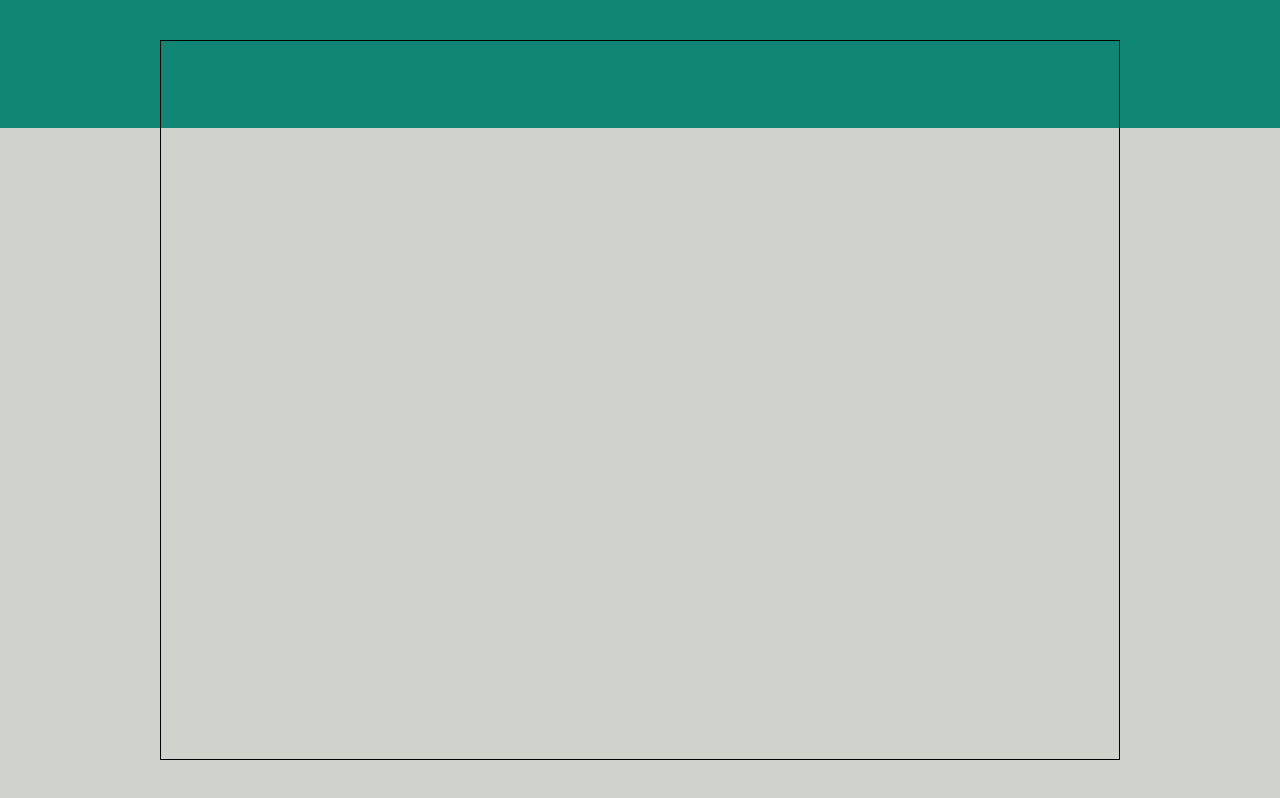
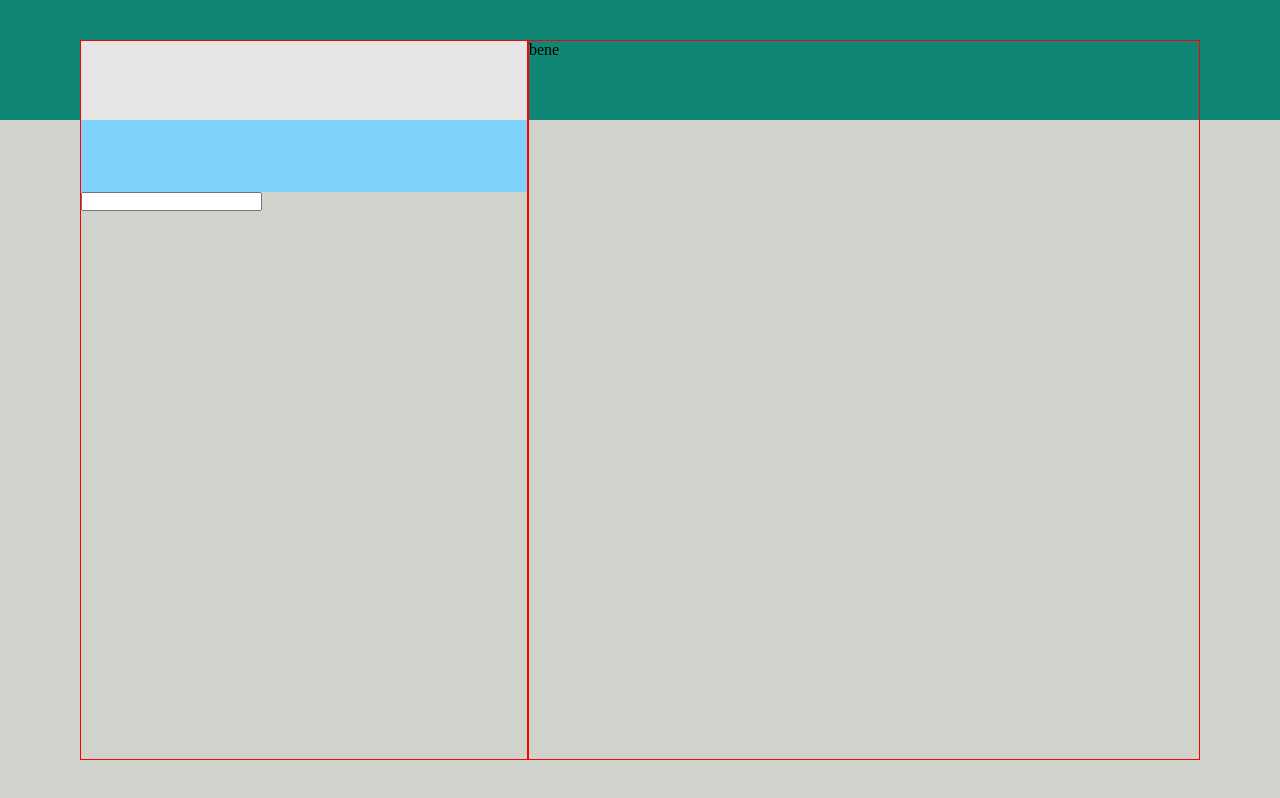
Before and after one commit to Alfredloz/vue-boolzapp, a plain HTML site: page milestone1/index.html in a window 1280 px wide. Drawn offline with nearby package versions, Linux system fonts and the light colour scheme.

Commit message:
impostazione sezione rubrica e user

```diff
--- a/milestone1/assets/css/style.css
+++ b/milestone1/assets/css/style.css
@@ -3,6 +3,9 @@
     padding: 0;
     margin: 0;
     box-sizing: border-box;
+}
+body{
+    background-color: rgb(208, 211, 204	);
 }
 /* /general setting */
 /* utility classes */
@@ -14,22 +17,42 @@
 .bg_ban_top{
    position: relative;
    background-color: rgb(16, 134, 117);
-   height: 8rem;
+   height: 7.5rem;
    width: 100%;
    justify-content: space-around;
 }
-.bg_ban_bottom{
-    background-color: rgb(208, 211, 204	);
-    height: 60rem;
-    width: 100%;
-}
+
 /* /backgrounds for app */
 /* userbox & chatbox */
-/* /userbox & chatbox */
+/* /userbox */
 .container_app{
     position: absolute;
     margin-top: 40px;
     height: 45rem;
-    width: 60rem;
-    border: 1px solid black;
+    width: 70rem;
 }
+.user_box{
+    width: 40%;
+    height: 100%;
+    border: 1px solid red;
+}
+/* login user */
+.login_user{
+    width: 100%;
+    height: 11%;
+    background-color: rgb(229, 229,	229	);
+}
+.notify_box{
+    width: 100%;
+    height: 10%;
+    background-color: rgb(126, 210, 251	);
+}
+/* /login user */
+/* /userbox */
+/* chatbox */
+.chat_box{
+    width: 60%;
+    height: 100%;
+    border: 1px solid red;
+}
+/* /chatbox */
--- a/milestone1/index.html
+++ b/milestone1/index.html
@@ -13,10 +13,17 @@
         <div class="bg_ban_top d_flex">
             <div class="container_app d_flex">
                 <div class="user_box">
+                    <div class="login_user"></div>
+                    <div class="notify_box">
 
+                    </div>
+                    <div class="search_box">
+                        <input type="text">
+                    </div>
+                    <div class="contacts"></div>
                 </div>
                 <div class="chat_box">
-
+                    bene
                 </div>
             </div>
         </div>
```
